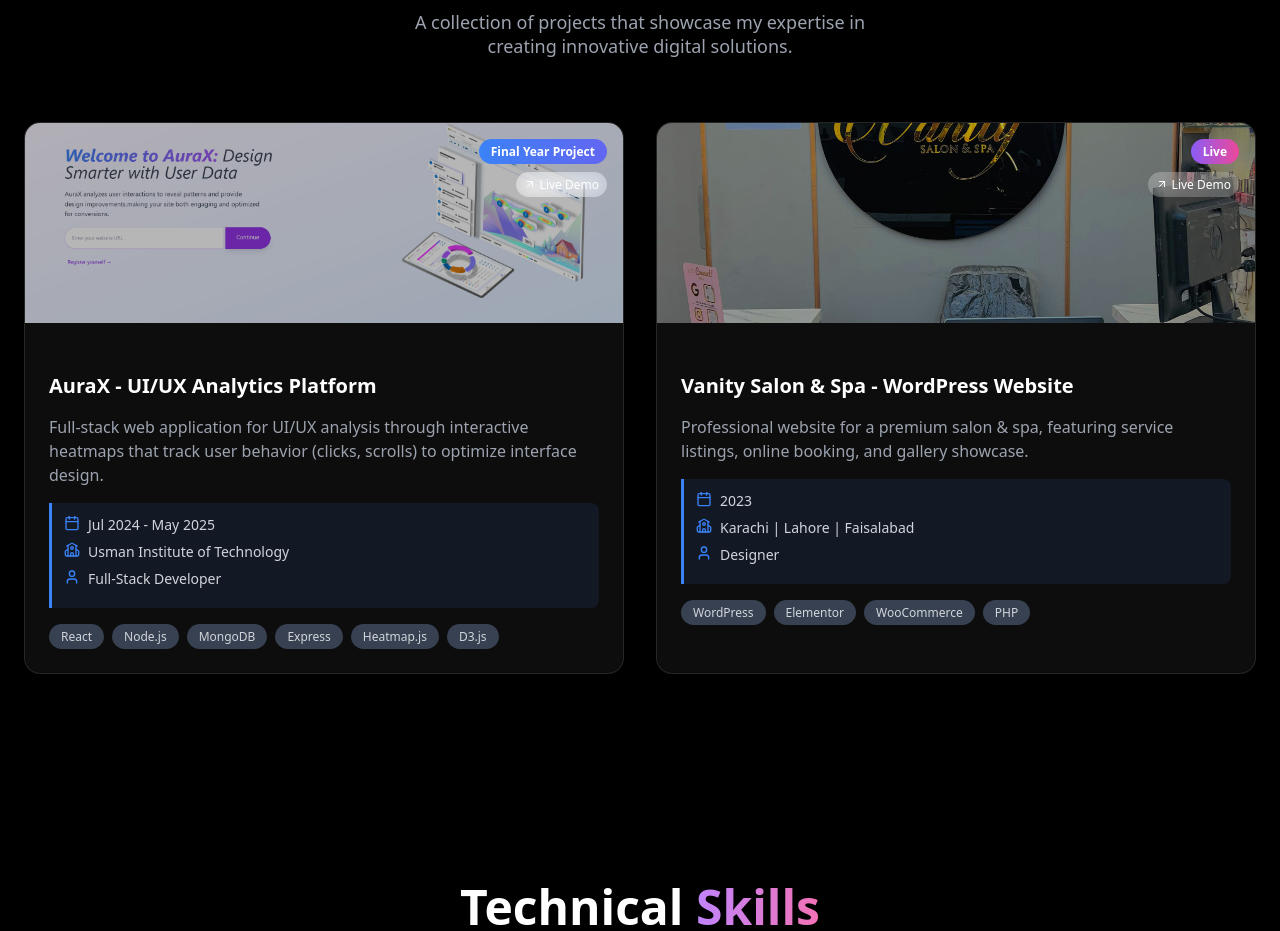
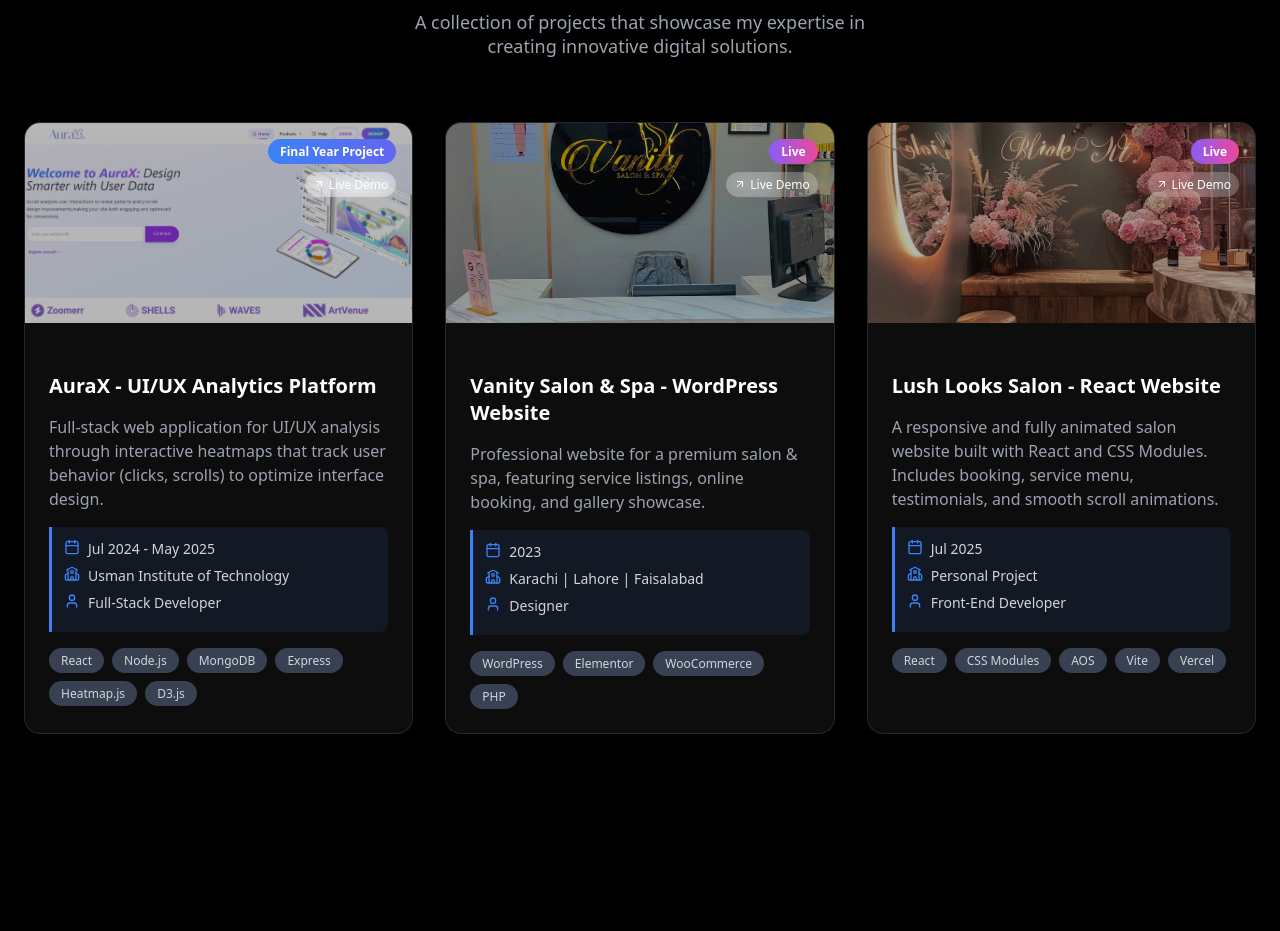
Before and after one commit to muskan-abro/muskan-portfolio, a React (Create React App) app: page / in a window 1280 px wide. Shown: the part 2860-3791 px from the top of the page. Built offline with nearby package versions, Linux system fonts and the light colour scheme.

Commit message:
Added Lush Looks project to portfolio

```diff
--- a/src/App.js
+++ b/src/App.js
@@ -1092,7 +1092,7 @@ const ProjectsSection = () => {
       description: 'Full-stack web application for UI/UX analysis through interactive heatmaps that track user behavior (clicks, scrolls) to optimize interface design.',
       tech: ['React', 'Node.js', 'MongoDB', 'Express', 'Heatmap.js', 'D3.js'],
       status: 'Final Year Project',
-      image: '/images/Screenshot 2025-07-15 140419.png', // Image from public/images
+      image: '/images/Screenshot 2025-07-15 140419.png',
       link: 'https://aurax.info/',
       details: {
         period: 'Jul 2024 - May 2025',
@@ -1111,7 +1111,7 @@ const ProjectsSection = () => {
       description: 'Professional website for a premium salon & spa, featuring service listings, online booking, and gallery showcase.',
       tech: ['WordPress', 'Elementor', 'WooCommerce', 'PHP'],
       status: 'Live',
-      image: '/images/WhatsApp Image 2024-10-26 at 8.06.39 PM.jpeg', // Image from public/images
+      image: '/images/WhatsApp Image 2024-10-26 at 8.06.39 PM.jpeg',
       link: 'https://www.vanitysalons.pk/',
       details: {
         period: '2023',
@@ -1126,13 +1126,26 @@ const ProjectsSection = () => {
         ]
       }
     },
-    // {
-    //   title: 'Design System',
-    //   description: 'Comprehensive UI component library',
-    //   tech: ['React', 'Storybook', 'Figma'],
-    //   status: 'Featured',
-    //   image: '/images/design-system-screenshot.jpg' // Image from public/images
-    // }
+    {
+      title: 'Lush Looks Salon - React Website',
+      description: 'A responsive and fully animated salon website built with React and CSS Modules. Includes booking, service menu, testimonials, and smooth scroll animations.',
+      tech: ['React', 'CSS Modules', 'AOS', 'Vite', 'Vercel'],
+      status: 'Live',
+      image: '/images/salon.jpg',
+      link: 'https://lushlooks-salon.vercel.app/',
+      details: {
+        period: 'Jul 2025',
+        institution: 'Personal Project',
+        role: 'Front-End Developer',
+        features: [
+          'Hero, About, Services, Gallery, Booking, Contact',
+          'Detailed service menu with categories and pricing',
+          'AOS animations for smoother user experience',
+          'Fully responsive layout with lazy loading',
+          'Deployed on Vercel'
+        ]
+      }
+    }
   ];
 
   return (
```
Also changed, not shown: public/images/salon.jpg (added).
